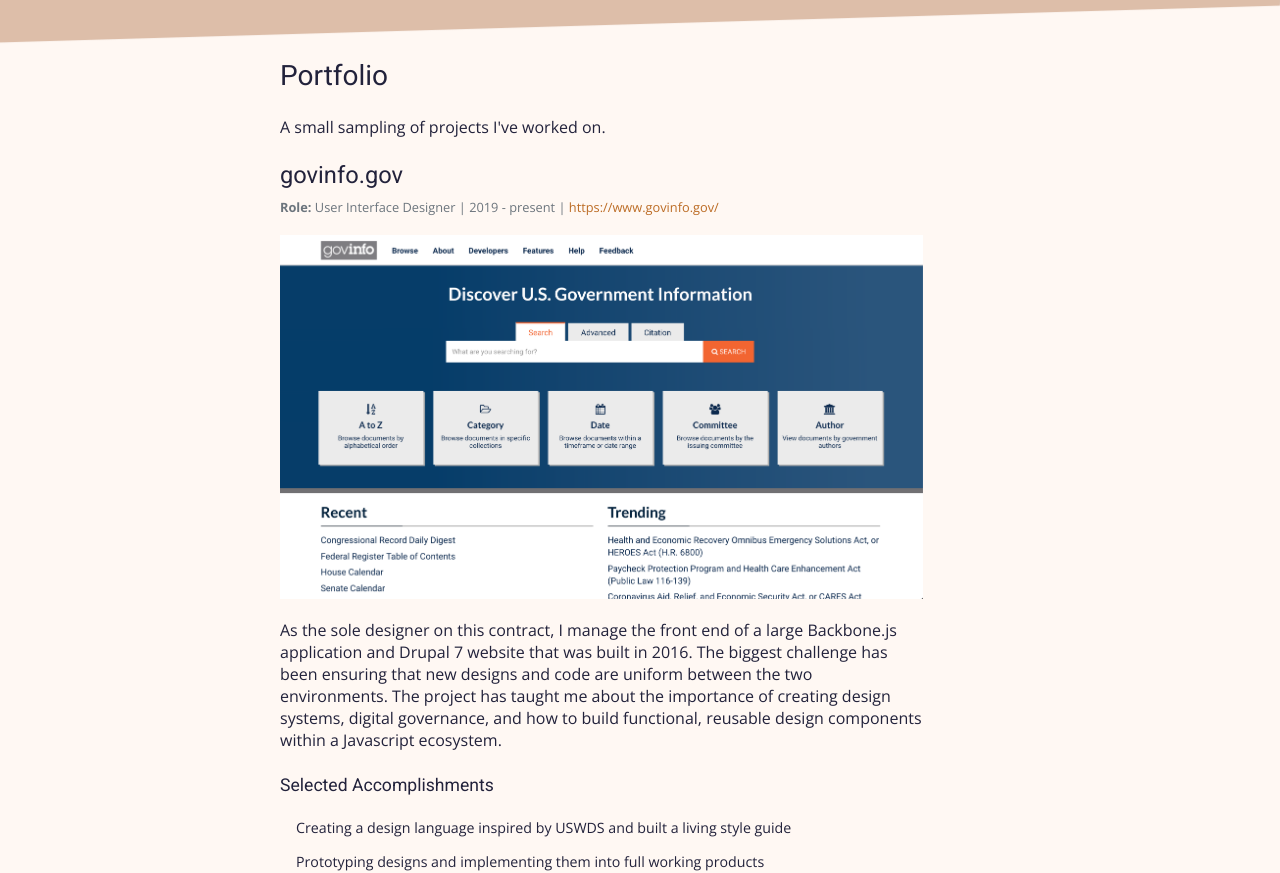
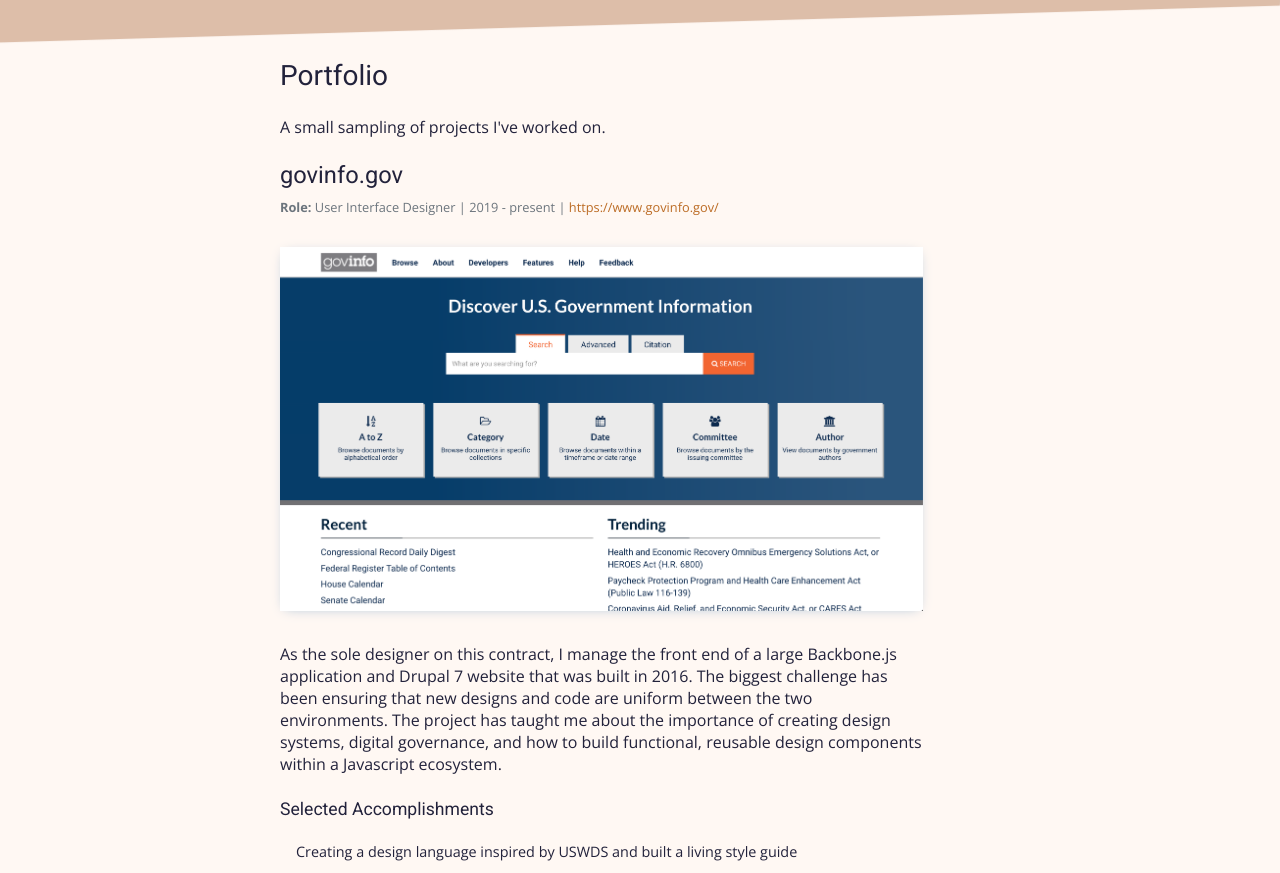
Before and after one commit to vincevince1006/vnncctt-site, a Gatsby site: page /works in a window 1280 px wide. Shown: the part 81-954 px from the top of the page. Built offline with nearby package versions, Linux system fonts and the light colour scheme; Gatsby itself is replaced by a stand-in of ours.

Commit message:
portfolio page, remove unused react calls

```diff
--- a/src/components/bio.js
+++ b/src/components/bio.js
@@ -22,7 +22,7 @@ const Bio = () => {
 
   return (
       <p>
-        All posts written by <strong>{author.name}</strong> (he/him), {author.summary}&nbsp;You should follow him <a href={`https://twitter.com/${social.twitter}`} target="_blank">on Twitter.</a>
+        All posts written by <strong>{author.name}</strong> (he/him), {author.summary}&nbsp;You should follow him <a href={`https://twitter.com/${social.twitter}`} target="_blank" rel="noopener noreferrer">on Twitter.</a>
       </p>
   )
 }
--- a/src/pages/resume.js
+++ b/src/pages/resume.js
@@ -1,7 +1,6 @@
 import React from "react"
-import { Link, graphql } from "gatsby"
+import { graphql } from "gatsby"
 
-import Bio from "../components/bio"
 import Layout from "../components/layout"
 import SEO from "../components/seo"
 
--- a/src/pages/works.js
+++ b/src/pages/works.js
@@ -1,5 +1,5 @@
 import React from "react"
-import { Link, graphql } from "gatsby"
+import { graphql } from "gatsby"
 
 import Layout from "../components/layout"
 import SEO from "../components/seo"
@@ -13,11 +13,16 @@ const PortfolioIndex = ({ data }) => {
     <SEO title="Portfolio" />
     <div className="portfolioBody">
       <h2>Portfolio</h2>
+
       <p>A small sampling of projects I've worked on.</p>
 
+      <section class="portfolioBody__project">
         <h3>govinfo.gov</h3>
-    <small><strong>Role:</strong> User Interface Designer | 2019 - present | <Link to={"https://www.govinfo.gov/"}>https://www.govinfo.gov/</Link></small>
+
+        <small><strong>Role:</strong> User Interface Designer | 2019 - present | <a href="https://www.govinfo.gov/" target="_blank" rel="noopener noreferrer">https://www.govinfo.gov/</a></small>
+
         <Img className="portfolioImg" fluid={data.govinfo.childImageSharp.fluid} alt="" />
+
         <p>As the sole designer on this contract, I manage the front end of a large Backbone.js application and Drupal 7 website that was built in 2016. The biggest challenge has been ensuring that new designs and code are uniform between the two environments. The project has taught me about the importance of creating design systems, digital governance, and how to build functional, reusable design components within a Javascript ecosystem.</p>
         <h4>Selected Accomplishments</h4>
         <ul>
@@ -26,10 +31,15 @@ const PortfolioIndex = ({ data }) => {
           <li>Developed a visual regression testing tool using a Javascript testing framework</li>
           <li>Making improvements to existing designs based on client feedback</li>
         </ul>
+      </section>
 
+      <section class="portfolioBody__project">
         <h3>HCPSS StoryStrong</h3>
-    <small><strong>Role:</strong> Front-end Developer | 2017 | <a href="https://storystrong.hcpss.org/" target="_blank">https://storystrong.hcpss.org/</a></small>
+
+        <small><strong>Role:</strong> Front-end Developer | 2017 | <a href="https://storystrong.hcpss.org/" target="_blank" rel="noopener noreferrer">https://storystrong.hcpss.org/</a></small>
+
         <Img className="portfolioImg" fluid={data.storystrong.childImageSharp.fluid} alt="" />
+
         <p>During my time at Howard County Public School System, I was approached by leadership staff who wanted to build a platform for students and staff to post blog entries using text, video, and audio.</p>
         <p>I conducted interviews with the project leaders to create content types, establish user submission requirements, and mocked up what each content type would look like using Adobe Experience Designer (XD). From there I took the completed mockups and built a site from the ground up using Jekyll, a Ruby-based static site generator, and worked with staff to upload/maintain content. </p>
         <h4>Selected Accomplishments</h4>
@@ -39,10 +49,15 @@ const PortfolioIndex = ({ data }) => {
           <li>Developed a visual regression testing tool using a Javascript testing framework</li>
           <li>Making improvements to existing designs based on client feedback</li>
         </ul>
+      </section>
 
+      <section class="portfolioBody__project">
         <h3>HCPSS Staff Directory</h3>
-    <small><strong>Role:</strong> Front-end Developer | 2017-2018 | <a href="https://directory.hcpss.org/" target="_blank">https://directory.hcpss.org/</a></small>
+
+        <small><strong>Role:</strong> Front-end Developer | 2017-2018 | <a href="https://directory.hcpss.org/" target="_blank" rel="noopener noreferrer">https://directory.hcpss.org/</a></small>
+
         <Img className="portfolioImg" fluid={data.directoryProject.childImageSharp.fluid} alt="" />
+
         <p>Howard County Public School System was using a large PDF file as it’s online phone directory, which was maintained by a single staff member not associated with Human Resources. HCPSS had moved to Workday as it’s HR system and I saw an opportunity to create a dynamic and searchable directory. I collaborated with data analysts from HR to strategize the best ways to get employee data and maintain it within the web application.</p>
         <p>I chose to build it using Symfony2, a PHP MVC framework, because we had a subject matter expert I could look to for advice. This application was the first of it’s kind for the school system, and continues to deliver up to date contact information for staff and the public.</p>
         <h4>Selected Accomplishments</h4>
@@ -51,6 +66,7 @@ const PortfolioIndex = ({ data }) => {
           <li>Decided on functionality and design while weighing technical decisions on application architecture, the employee data to display, and user experience</li>
           <li>Took unorganized data and turned it into useful, structured data for web use</li>
         </ul>
+      </section>
     </div>
     </Layout>
   )
--- a/src/styles/_resume.scss
+++ b/src/styles/_resume.scss
@@ -12,7 +12,7 @@
   padding-left: 1em;
   color: $vampire;
     li {
-      font-size: 0.889em;
+      font-size: 0.9em;
       line-height: 1.38em;
       padding: 0.5em 0;
     }
@@ -25,7 +25,17 @@
     border-bottom: none;
   }
   .portfolioImg {
-    margin-top: 1.25em;
-    margin-bottom: 1.25em;
+    margin-top: 2em;
+    margin-bottom: 2em;
+    -webkit-box-shadow: 0px 2px 12px -5px #a3bdd4;
+    -moz-box-shadow: 0px 2px 12px -5px #a3bdd4;
+    box-shadow: 0px 2px 12px -5px #a3bdd4;
+  }
+  &__project {
+    margin-top: 3em;
+    margin-bottom: 3em;
+    &:first-of-type {
+      margin-top: 0;
+    }
   }
 }
```
Lines whose indentation alone changed are shown as unchanged.
